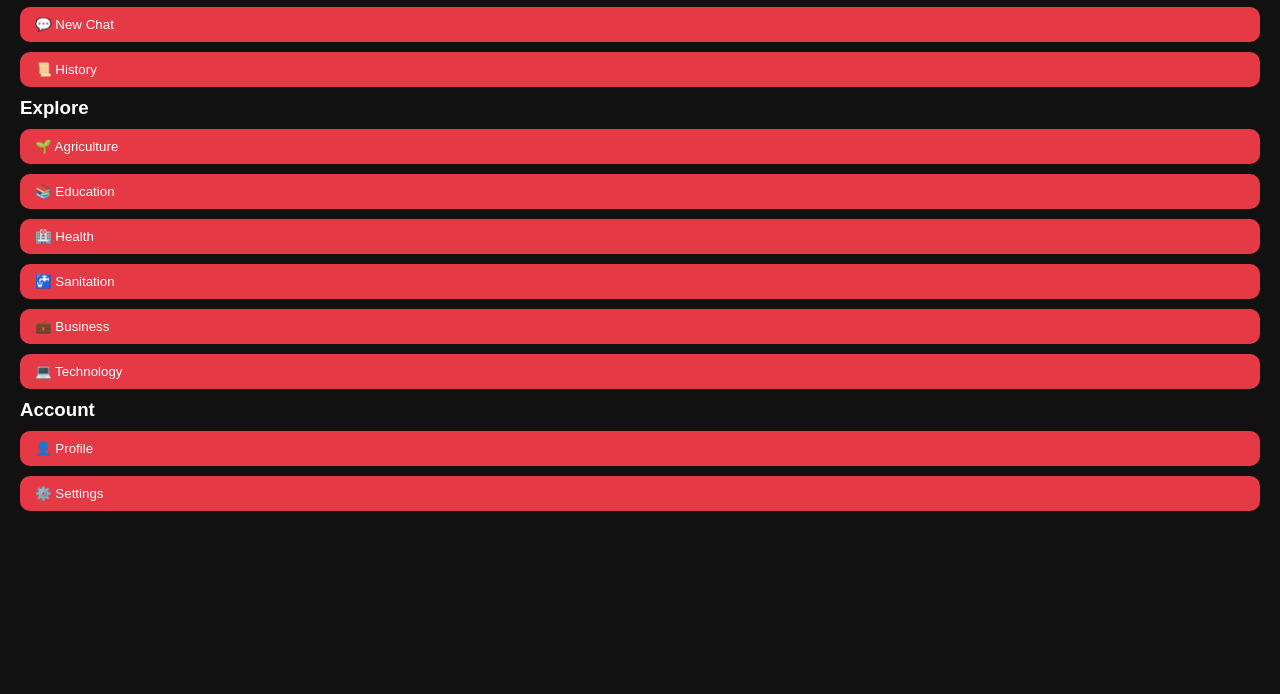
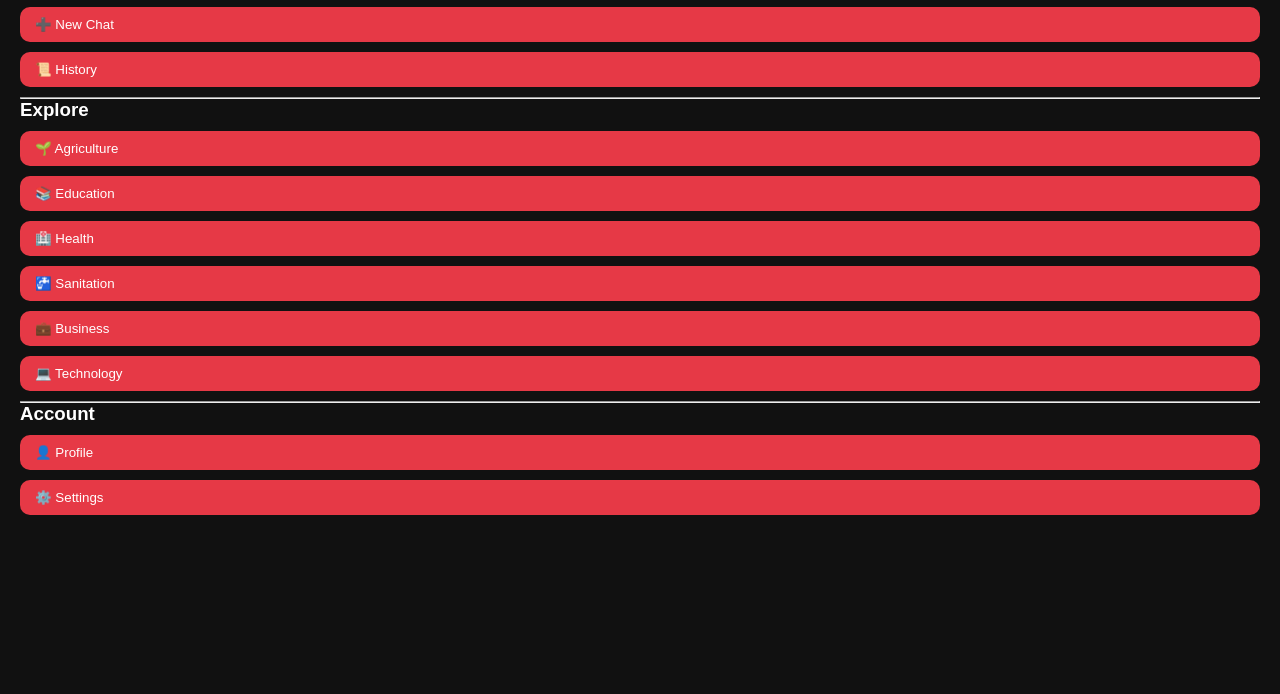
Before and after one commit to official-dhonzy/3A-AI, a plain HTML site: page menu.html in a window 1280 px wide. Shown: the part 106-800 px from the top of the page. Drawn offline with Linux system fonts and the light colour scheme.

Commit message:
Update menu.html

```diff
--- a/menu.html
+++ b/menu.html
@@ -20,7 +20,10 @@
 
 
 <h1>
-🌍 <span class="red">3</span><span class="yellow">A</span><span class="green">AI</span>
+🌍
+<span class="red">3</span>
+<span class="yellow">A</span>
+<span class="green">AI</span>
 </h1>
 
 
@@ -29,14 +32,22 @@
 </button>
 
 
+
 <button onclick="location.href='chat.html'">
-💬 New Chat
+➕ New Chat
 </button>
+
+
 
 
 <button onclick="location.href='history.html'">
 📜 History
 </button>
+
+
+
+<hr>
+
 
 
 
@@ -50,9 +61,11 @@ Explore
 </button>
 
 
+
 <button onclick="location.href='education.html'">
 📚 Education
 </button>
+
 
 
 <button onclick="location.href='health.html'">
@@ -60,14 +73,17 @@ Explore
 </button>
 
 
+
 <button onclick="location.href='sanitation.html'">
 🚰 Sanitation
 </button>
 
 
+
 <button onclick="location.href='business.html'">
 💼 Business
 </button>
+
 
 
 <button onclick="location.href='technology.html'">
@@ -76,14 +92,21 @@ Explore
 
 
 
+
+<hr>
+
+
+
 <h3>
 Account
 </h3>
 
 
+
 <button onclick="location.href='profile.html'">
 👤 Profile
 </button>
+
 
 
 <button onclick="location.href='settings.html'">
@@ -95,6 +118,7 @@ Account
 </div>
 
 
+
 </body>
 
 </html>
```
